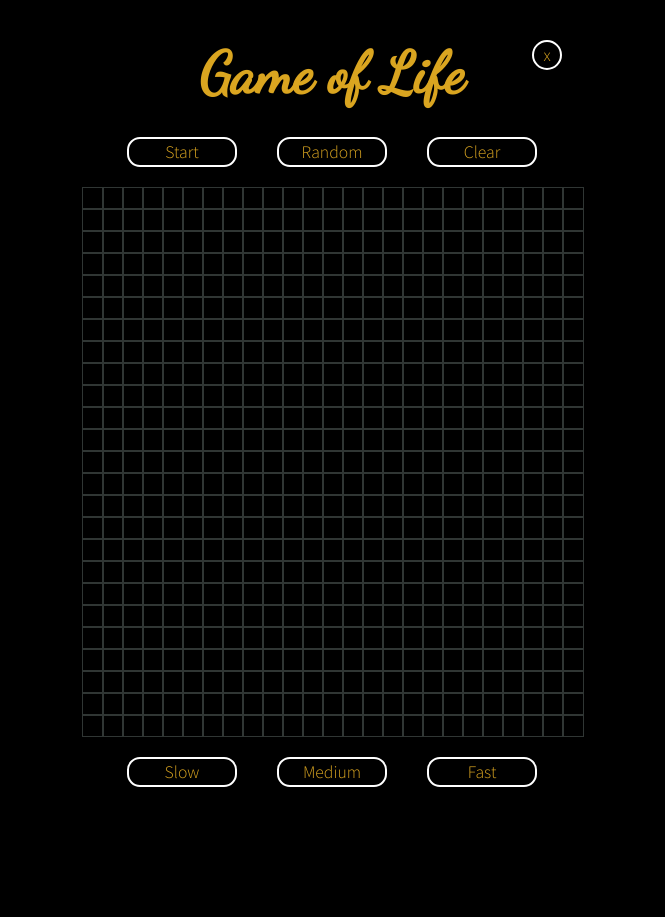
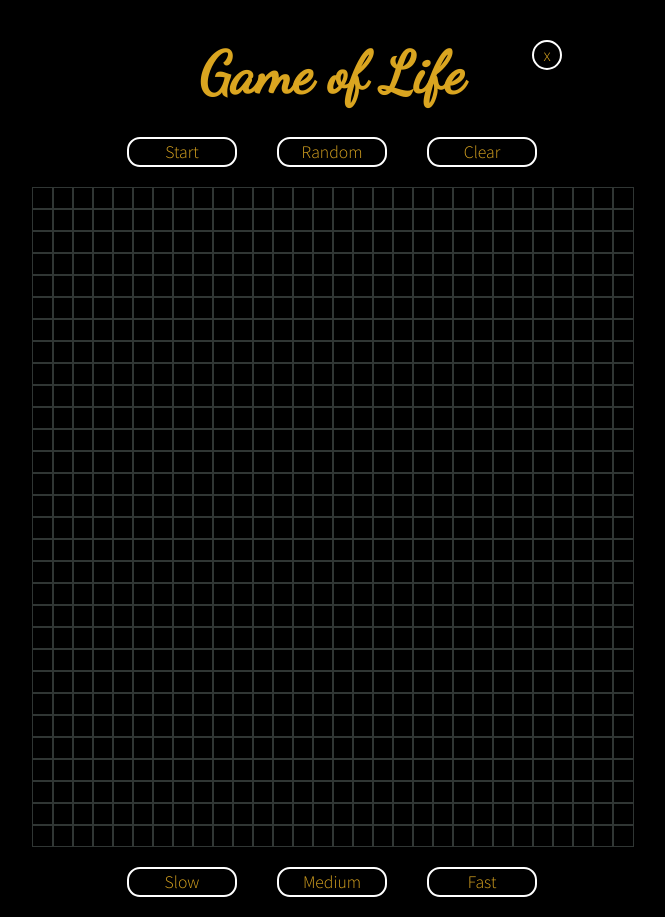
Before and after one commit to MileyWright/Game-Of-Life, a React (Create React App) app in the folder game-of-life/: page /play in a window 1280 px wide. Shown: the whole page, without its empty margins (308-973 px from the left). Before the commit the page ends 807 px from the top, so only its background shows below. Built offline with nearby package versions, Linux system fonts and the light colour scheme.

Commit message:
changed grid size

```diff
--- a/game-of-life/src/Components/Grid/Grid.css
+++ b/game-of-life/src/Components/Grid/Grid.css
@@ -55,7 +55,7 @@
 }
 .grid {
     display: grid;
-    grid-template-columns: repeat(25,20px);
+    grid-template-columns: repeat(30,20px);
 }
 .cell {
     width: 20px;
--- a/game-of-life/src/Components/Grid/Grid.js
+++ b/game-of-life/src/Components/Grid/Grid.js
@@ -4,8 +4,8 @@ import {Link} from 'react-router-dom';
 import "./Grid.css";
 
 
-const rows = 25;
-const columns = 25; //going to make these more dynamic. Users should be able to place how big or small they want the grid.
+const rows = 30;
+const columns = 30; //going to make these more dynamic. Users should be able to place how big or small they want the grid.
 
 const gridMap = () => {
     const gridRow = [];
```
